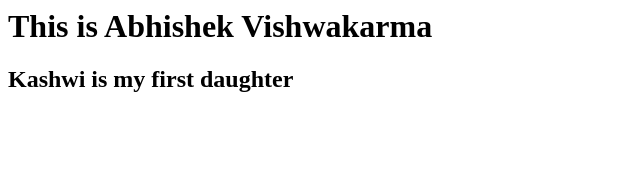
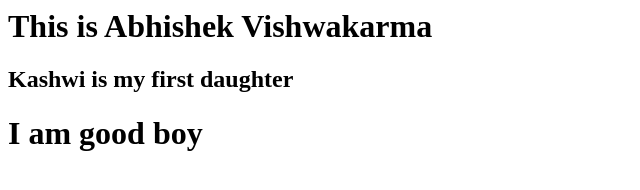
Before and after one commit to Abhishek-vish/demojenkins, a plain HTML site: page index.html in a window 1280 px wide. Shown: the whole page, without its empty margins (0-640 px from the left). Drawn offline with Linux system fonts and the light colour scheme.

Commit message:
Update index.html

```diff
--- a/index.html
+++ b/index.html
@@ -2,5 +2,6 @@
   <body>
     <h1>This is Abhishek Vishwakarma</h1>
     <h2>Kashwi is my first daughter</h2>
+    <h1> I am good boy</h1>
   </body>
 </html>
```
